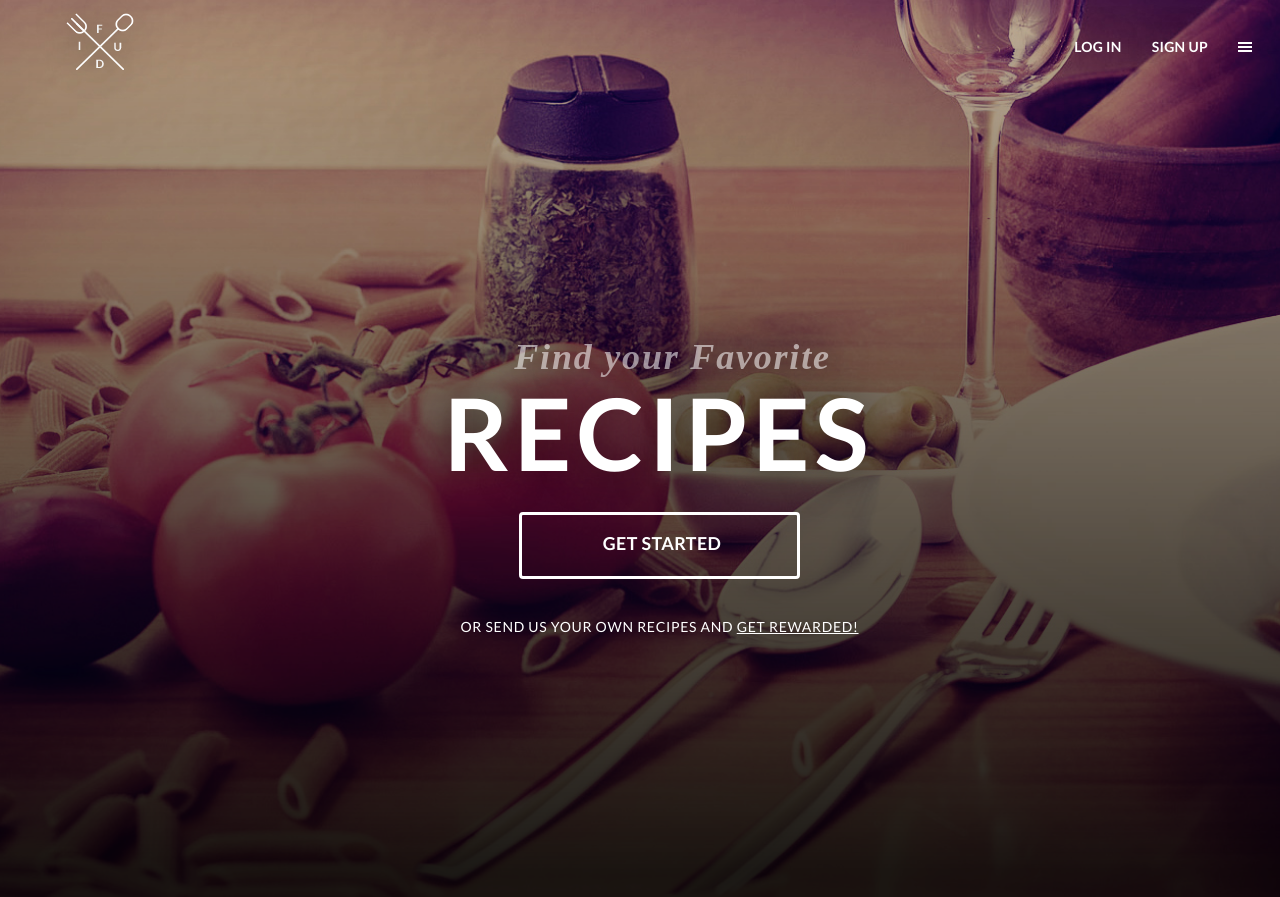
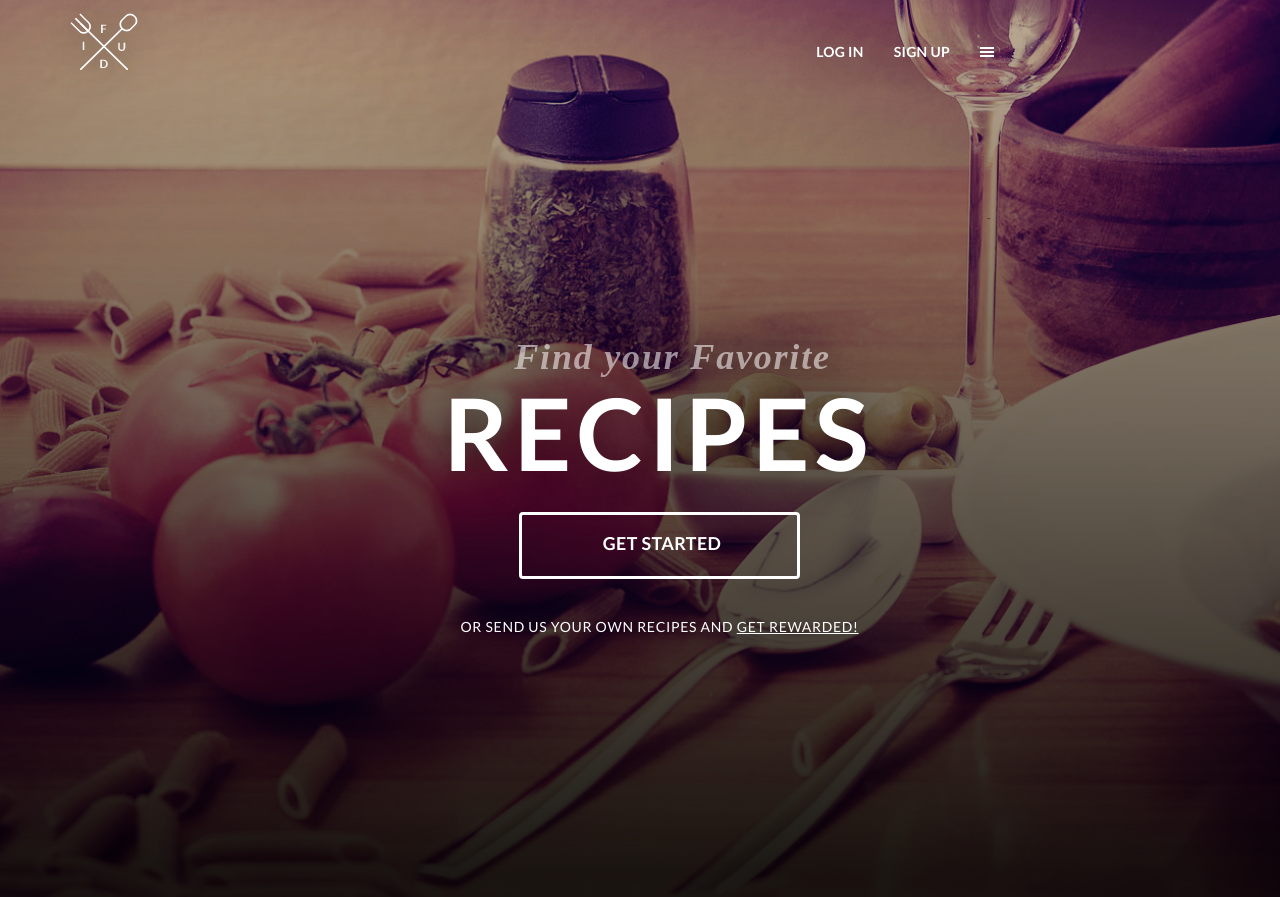
Before and after one commit to zwazoo/fudi, a plain HTML site: page index.html in a window 1280 px wide. Drawn offline with Linux system fonts and the light colour scheme.

Commit message:
some changes

```diff
--- a/css/style.css
+++ b/css/style.css
@@ -54,21 +54,24 @@ select {
 
 }
 
-.ba-header-bar {
+.ba-header {
 	position: absolute;
 	left: 0;
 	top: 0;
 	right: 0;
+}
+
+.ba-header-bar {
 	display:flex;
 	justify-content: space-between;
+	align-items: center;
 }
 
 .ba-menu {
 	display:flex;
 	list-style:none;
-	margin: 32px -2px 0 0;
-	padding: 0;
-
+	padding: 0px 0px 0px 0px;
+	margin:0;
 }
 
 .ba-menu a {
@@ -79,6 +82,7 @@ select {
 	font:700 14px/2.1 Lato, sans-serif;
 	text-shadow: 0px 1px 40px rgba(1, 1, 1, 0.55);
 	text-transform: uppercase;
+	display:block;
 }
 
 .ba-menu a:hover, .ba-header-link:hover {
@@ -90,7 +94,8 @@ select {
 }
 
 .ba-logo {
-	margin:-8px 0px 0px 36px;
+	margin:-8px 0px 0px -209px;
+	display:block;
 }
 
 .ba-header-text {
```
